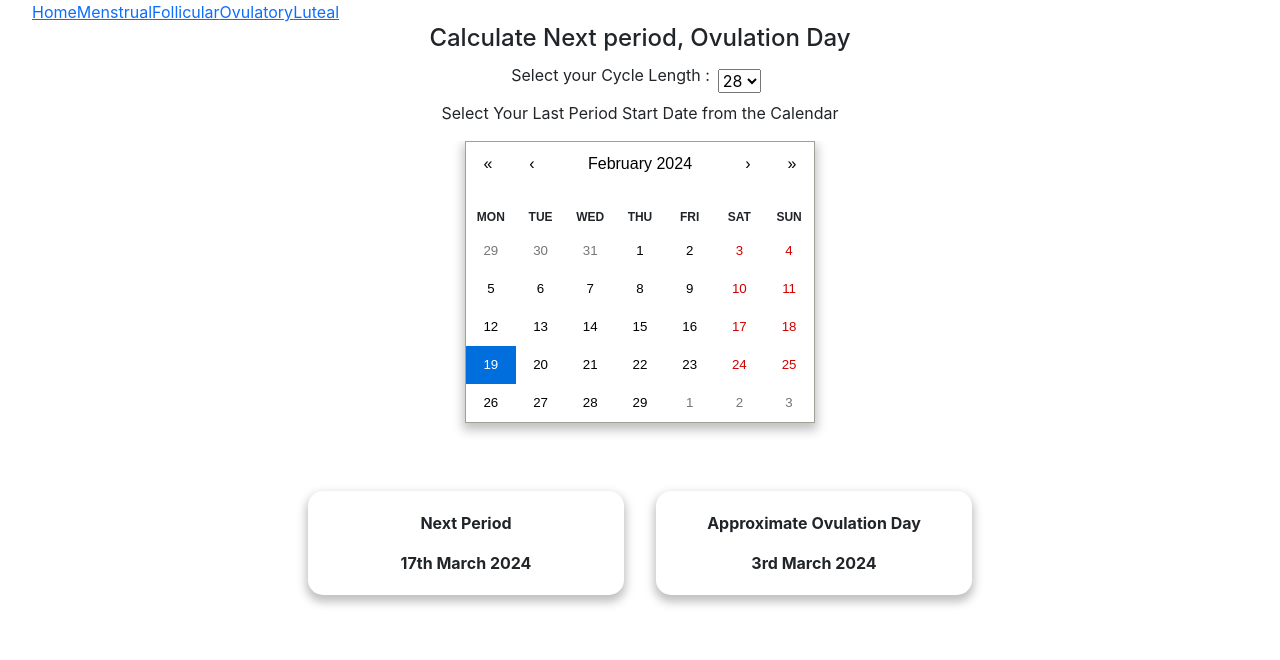
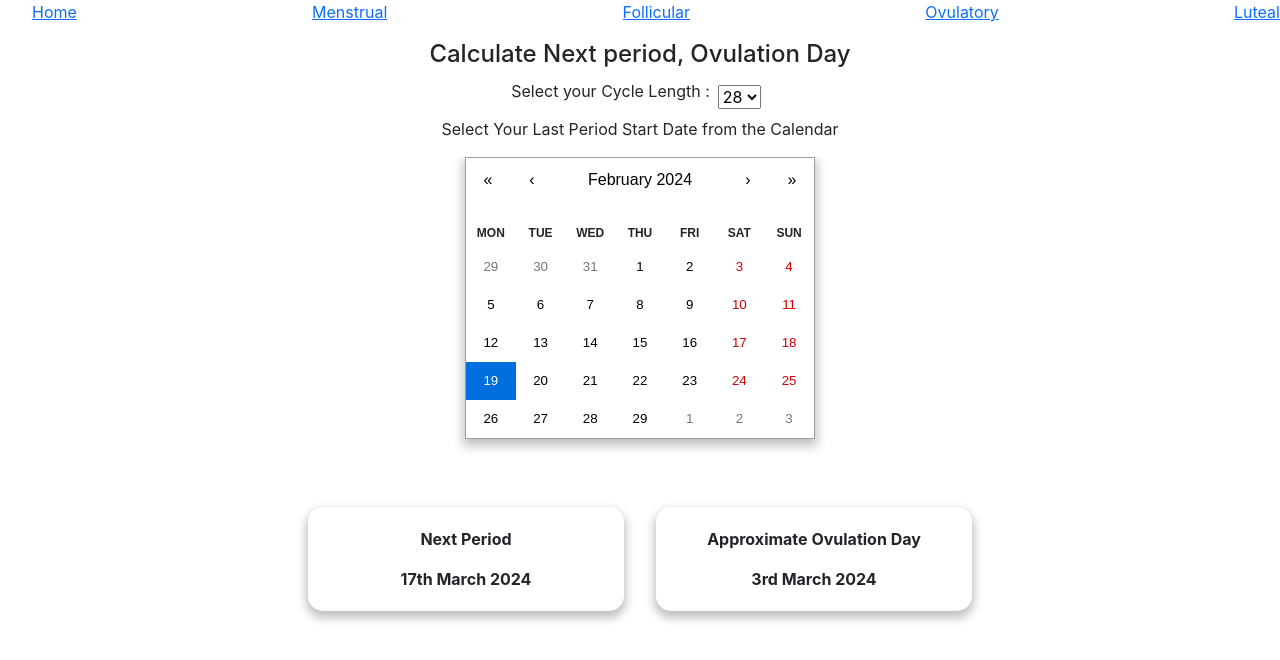
Before and after one commit to taylorbrooks007/tracker-app, a React (Create React App) app: page / in a window 1280 px wide. Shown: the top 660 px of the page. Built offline with nearby package versions, Linux system fonts and the light colour scheme.

Commit message:
styled navbar with correct spacing

```diff
--- a/src/components/NavBar.css
+++ b/src/components/NavBar.css
@@ -1,3 +1,5 @@
 ul {
-  display: inline;
+  display: flex;
+  align-items: center;
+  justify-content: space-between;
 }
```
